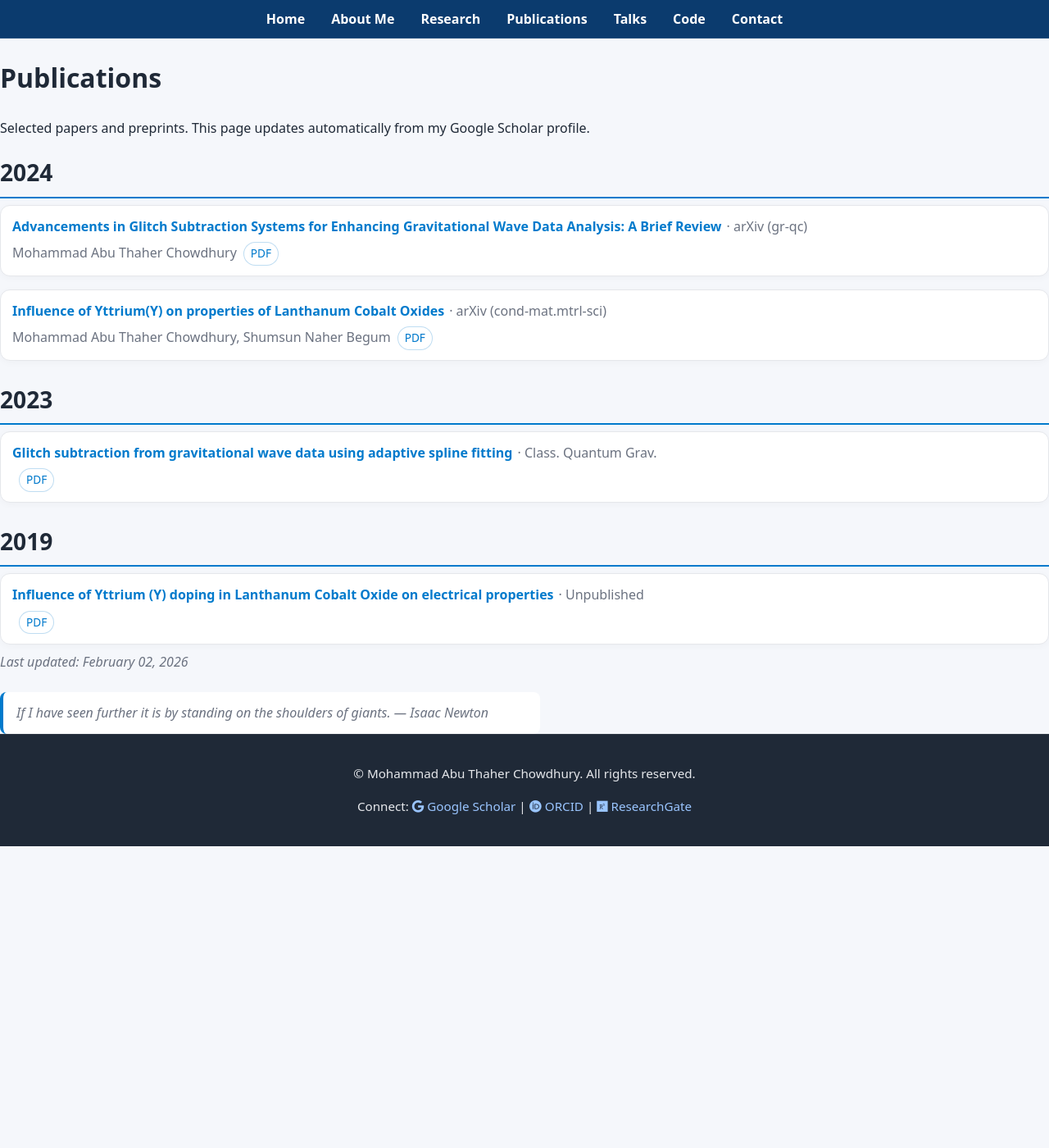
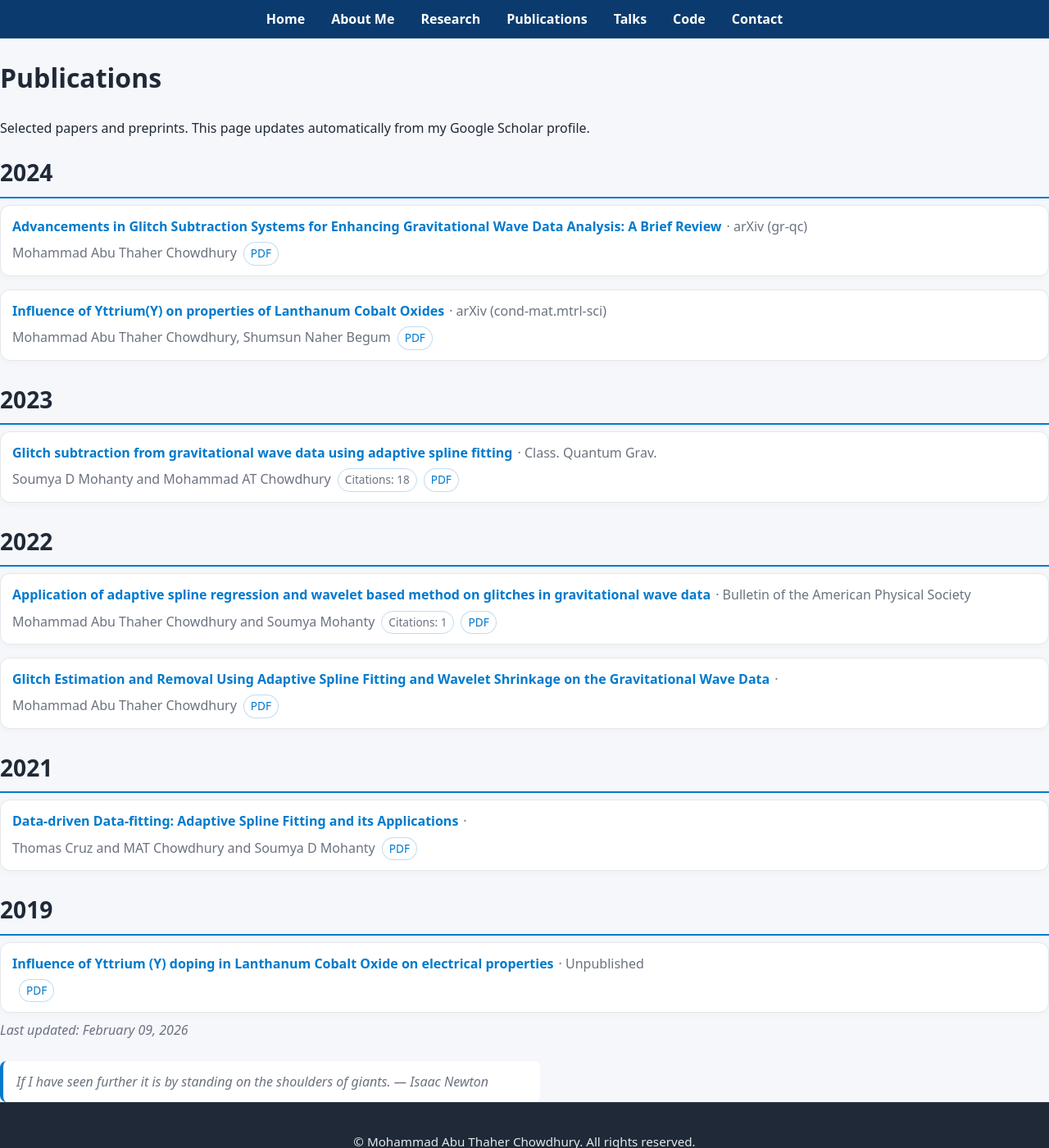
Before and after one commit to matc-thaher/website, a Jekyll site: the page built from publications.md, in a window 1280 px wide and 1400 px high. Shown: the whole window at 82% size. Built offline with Jekyll 4.4.1, drawn with Linux system fonts in a browser that asks for light colours.

Commit message:
chore: merged publications (Scholar + arXiv + ORCID + Crossref)

```diff
--- a/_data/scholar.json
+++ b/_data/scholar.json
@@ -1,5 +1,5 @@
 {
-  "updated": "2026-02-02T05:37:52.238844Z",
+  "updated": "2026-02-09T05:27:22.593030Z",
   "publications": [
     {
       "title": "Influence of Yttrium(Y) on properties of Lanthanum Cobalt Oxides",
@@ -11,7 +11,8 @@
       "doi": "",
       "citations": 0,
       "source": [
-        "arxiv"
+        "arxiv",
+        "scholar"
       ]
     },
     {
@@ -25,21 +26,62 @@
       "citations": 0,
       "source": [
         "arxiv",
-        "orcid"
+        "orcid",
+        "scholar"
       ]
     },
     {
       "title": "Glitch subtraction from gravitational wave data using adaptive spline fitting",
-      "authors": "",
+      "authors": "Soumya D Mohanty and Mohammad AT Chowdhury",
       "year": 2023,
       "venue": "Class. Quantum Grav.",
       "url": "https://doi.org/10.1088/1361-6382/acd0fe",
       "pdf_url": "",
       "doi": "10.1088/1361-6382/acd0fe",
+      "citations": 18,
+      "source": [
+        "crossref",
+        "orcid",
+        "scholar"
+      ]
+    },
+    {
+      "title": "Glitch Estimation and Removal Using Adaptive Spline Fitting and Wavelet Shrinkage on the Gravitational Wave Data",
+      "authors": "Mohammad Abu Thaher Chowdhury",
+      "year": 2022,
+      "venue": "",
+      "url": "https://search.proquest.com/openview/7f68a2c9fc2972f4eb08e0d1a8fcbd2e/1?pq-origsite=gscholar&cbl=18750&diss=y",
+      "pdf_url": "",
+      "doi": "",
       "citations": 0,
       "source": [
-        "crossref",
-        "orcid"
+        "scholar"
+      ]
+    },
+    {
+      "title": "Application of adaptive spline regression and wavelet based method on glitches in gravitational wave data",
+      "authors": "Mohammad Abu Thaher Chowdhury and Soumya Mohanty",
+      "year": 2022,
+      "venue": "Bulletin of the American Physical Society",
+      "url": "https://meetings.aps.org/Meeting/TSF22/Session/F05.5",
+      "pdf_url": "",
+      "doi": "",
+      "citations": 1,
+      "source": [
+        "scholar"
+      ]
+    },
+    {
+      "title": "Data-driven Data-fitting: Adaptive Spline Fitting and its Applications",
+      "authors": "Thomas Cruz and MAT Chowdhury and Soumya D Mohanty",
+      "year": 2021,
+      "venue": "",
+      "url": "https://repositories.lib.utexas.edu/items/fd04b32c-04dd-4d45-ad74-d6f5b4f2b174",
+      "pdf_url": "",
+      "doi": "",
+      "citations": 0,
+      "source": [
+        "scholar"
       ]
     },
     {
```
